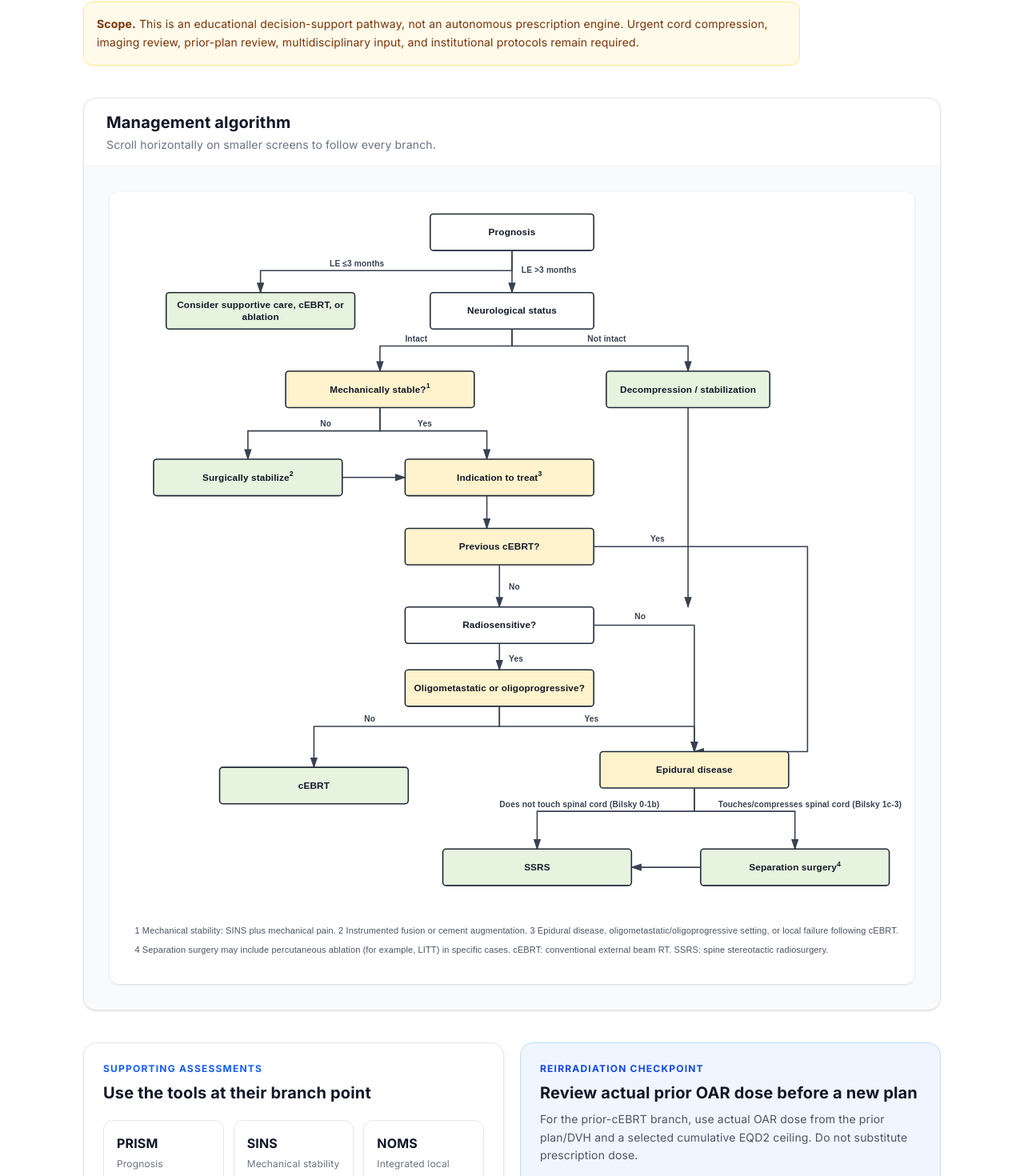
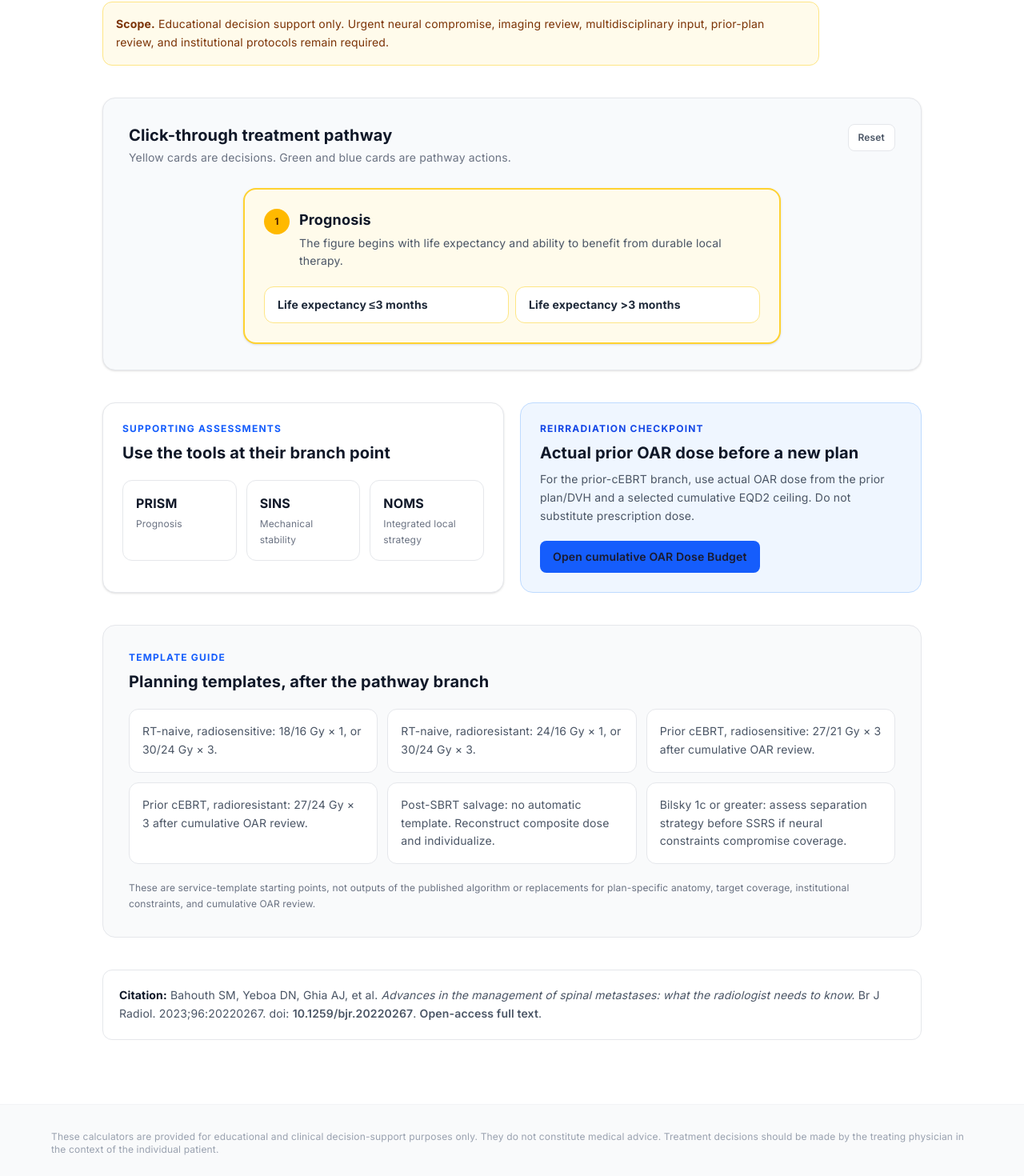
Before and after one commit to kabsam549-bot/spine-hub, a Next.js app: page /pathway in a window 1280 px wide. Shown: the part 359-1829 px from the top of the page at 80% size. Built offline with nearby package versions, Linux system fonts and the light colour scheme.

Commit message:
feat: make spine pathway interactive

```diff
--- a/src/app/pathway/page.tsx
+++ b/src/app/pathway/page.tsx
@@ -1,35 +1,42 @@
+"use client";
+
 import Link from "next/link";
+import { useState } from "react";
 
-type NodeProps = {
-  x: number;
-  y: number;
-  width: number;
-  height?: number;
-  children: React.ReactNode;
-  kind?: "decision" | "action" | "neutral";
-};
+type Choice = "short" | "long" | "intact" | "not-intact" | "stable" | "unstable" | "treat" | "observe" | "prior-cebrt" | "naive" | "sensitive" | "resistant" | "oligo" | "not-oligo" | "low-bilsky" | "high-bilsky";
 
-function Node({ x, y, width, height = 58, children, kind = "neutral" }: NodeProps) {
-  const fill = kind === "decision" ? "#fff3cd" : kind === "action" ? "#e5f3df" : "#ffffff";
+type Option = { value: Choice; label: string; detail?: string };
+
+function DecisionNode({ number, title, detail, value, options, onChoose }: { number: string; title: string; detail?: string; value: Choice | null; options: Option[]; onChoose: (value: Choice) => void }) {
   return (
-    <g>
-      <rect x={x} y={y} width={width} height={height} rx="5" fill={fill} stroke="#1f2937" strokeWidth="2" />
-      <foreignObject x={x + 10} y={y + 6} width={width - 20} height={height - 12}>
-        <div style={{ height: "100%", display: "flex", alignItems: "center", justifyContent: "center", textAlign: "center", color: "#111827", fontSize: "15px", fontWeight: 600, lineHeight: 1.2 }}>
-          {children}
+    <section className="relative rounded-2xl border-2 border-amber-300 bg-amber-50 p-5 shadow-sm sm:p-6">
+      <div className="flex items-start gap-3">
+        <span className="flex h-8 w-8 shrink-0 items-center justify-center rounded-full bg-amber-400 text-xs font-bold text-amber-950">{number}</span>
+        <div>
+          <h2 className="text-lg font-bold text-gray-900">{title}</h2>
+          {detail && <p className="mt-1 text-sm leading-relaxed text-gray-600">{detail}</p>}
         </div>
-      </foreignObject>
-    </g>
+      </div>
+      <div className="mt-5 grid gap-2 sm:grid-cols-2">
+        {options.map((option) => {
+          const selected = value === option.value;
+          return <button key={option.value} type="button" onClick={() => onChoose(option.value)} className={`rounded-xl border px-4 py-3 text-left transition ${selected ? "border-blue-700 bg-blue-700 text-white shadow" : "border-amber-200 bg-white text-gray-800 hover:border-blue-400 hover:bg-blue-50"}`}>
+            <span className="block text-sm font-bold">{option.label}</span>
+            {option.detail && <span className={`mt-1 block text-xs leading-relaxed ${selected ? "text-blue-100" : "text-gray-500"}`}>{option.detail}</span>}
+          </button>;
+        })}
+      </div>
+    </section>
   );
 }
 
-function Line({ points, label }: { points: string; label?: { x: number; y: number; text: string } }) {
-  return (
-    <g>
-      <polyline points={points} fill="none" stroke="#374151" strokeWidth="2" markerEnd="url(#arrow)" />
-      {label && <text x={label.x} y={label.y} fill="#374151" fontSize="13" fontWeight="600">{label.text}</text>}
-    </g>
-  );
+function Connector({ label }: { label?: string }) {
+  return <div className="flex flex-col items-center py-3" aria-hidden="true">{label && <span className="mb-1 rounded-full bg-blue-100 px-2.5 py-0.5 text-xs font-bold text-blue-800">{label}</span>}<span className="h-5 border-l-2 border-gray-400" /><span className="-mt-1 text-lg leading-none text-gray-500">▼</span></div>;
+}
+
+function ActionNode({ title, children, tone = "green", doseBudget = false }: { title: string; children: React.ReactNode; tone?: "green" | "blue" | "red"; doseBudget?: boolean }) {
+  const styles = { green: "border-emerald-300 bg-emerald-50", blue: "border-blue-300 bg-blue-50", red: "border-red-300 bg-red-50" }[tone];
+  return <section className={`rounded-2xl border-2 p-5 shadow-sm sm:p-6 ${styles}`}><p className="text-xs font-bold uppercase tracking-widest text-gray-600">Pathway action</p><h2 className="mt-2 text-xl font-bold text-gray-900">{title}</h2><div className="mt-3 text-sm leading-relaxed text-gray-700">{children}</div>{doseBudget && <Link href="/dose-budget" className="mt-5 inline-flex rounded-lg bg-gray-900 px-4 py-2.5 text-sm font-semibold text-white hover:bg-gray-700">Open cumulative OAR Dose Budget</Link>}</section>;
 }
 
 const templates = [
@@ -42,100 +49,64 @@ const templates = [
 ];
 
 export default function PathwayPage() {
+  const [prognosis, setPrognosis] = useState<Choice | null>(null);
+  const [neurologic, setNeurologic] = useState<Choice | null>(null);
+  const [stability, setStability] = useState<Choice | null>(null);
+  const [indication, setIndication] = useState<Choice | null>(null);
+  const [priorRt, setPriorRt] = useState<Choice | null>(null);
+  const [sensitive, setSensitive] = useState<Choice | null>(null);
+  const [oligo, setOligo] = useState<Choice | null>(null);
+  const [epidural, setEpidural] = useState<Choice | null>(null);
+
+  const reset = () => { setPrognosis(null); setNeurologic(null); setStability(null); setIndication(null); setPriorRt(null); setSensitive(null); setOligo(null); setEpidural(null); };
+  const resetAfterPrognosis = (value: Choice) => { setPrognosis(value); setNeurologic(null); setStability(null); setIndication(null); setPriorRt(null); setSensitive(null); setOligo(null); setEpidural(null); };
+  const resetAfterNeuro = (value: Choice) => { setNeurologic(value); setStability(null); setIndication(null); setPriorRt(null); setSensitive(null); setOligo(null); setEpidural(null); };
+  const resetAfterStability = (value: Choice) => { setStability(value); setIndication(null); setPriorRt(null); setSensitive(null); setOligo(null); setEpidural(null); };
+  const resetAfterIndication = (value: Choice) => { setIndication(value); setPriorRt(null); setSensitive(null); setOligo(null); setEpidural(null); };
+  const resetAfterPriorRt = (value: Choice) => { setPriorRt(value); setSensitive(null); setOligo(null); setEpidural(null); };
+  const resetAfterSensitive = (value: Choice) => { setSensitive(value); setOligo(null); setEpidural(null); };
+  const resetAfterOligo = (value: Choice) => { setOligo(value); setEpidural(null); };
+
+  const needsEpidural = priorRt === "prior-cebrt" || (priorRt === "naive" && sensitive === "resistant") || (priorRt === "naive" && sensitive === "sensitive" && oligo === "oligo");
+
   return (
-    <div className="mx-auto flex max-w-7xl flex-col gap-10">
+    <div className="mx-auto flex max-w-5xl flex-col gap-10">
       <section className="max-w-4xl pt-2">
-        <div className="inline-flex items-center gap-2 text-xs font-semibold uppercase tracking-widest text-blue-600"><span className="h-px w-8 bg-blue-600" />MD Anderson framework</div>
+        <div className="inline-flex items-center gap-2 text-xs font-semibold uppercase tracking-widest text-blue-600"><span className="h-px w-8 bg-blue-600" />Interactive MD Anderson framework</div>
         <h1 className="mt-4 text-3xl font-bold leading-tight text-gray-900 sm:text-4xl lg:text-5xl">Spine metastasis management pathway</h1>
-        <p className="mt-4 text-base leading-relaxed text-gray-600 sm:text-lg">The clinical pathway, reproduced as a decision tree from the simplified MD Anderson Spine Metastasis Management Algorithm. Yellow nodes require imaging or clinical assessment input.</p>
-        <div className="mt-5 rounded-xl border border-amber-200 bg-amber-50 p-4 text-sm leading-relaxed text-amber-900"><strong>Scope.</strong> This is an educational decision-support pathway, not an autonomous prescription engine. Urgent cord compression, imaging review, prior-plan review, multidisciplinary input, and institutional protocols remain required.</div>
+        <p className="mt-4 text-base leading-relaxed text-gray-600 sm:text-lg">Click the decision cards to move through the published pathway. This recreates the algorithm as an interactive clinical workflow, rather than an image of the figure.</p>
+        <div className="mt-5 rounded-xl border border-amber-200 bg-amber-50 p-4 text-sm leading-relaxed text-amber-900"><strong>Scope.</strong> Educational decision support only. Urgent neural compromise, imaging review, multidisciplinary input, prior-plan review, and institutional protocols remain required.</div>
       </section>
 
-      <section className="overflow-hidden rounded-2xl border border-gray-200 bg-white shadow-sm">
-        <div className="border-b border-gray-100 px-5 py-4 sm:px-7">
-          <h2 className="text-xl font-bold text-gray-900">Management algorithm</h2>
-          <p className="mt-1 text-sm text-gray-500">Scroll horizontally on smaller screens to follow every branch.</p>
-        </div>
-        <div className="overflow-x-auto bg-slate-50 p-5 sm:p-8">
-          <svg viewBox="0 0 1280 1260" role="img" aria-label="MD Anderson spine metastasis management decision tree" className="min-w-[960px] w-full rounded-xl bg-white shadow-sm" style={{ fontFamily: "Arial, sans-serif" }}>
-            <defs>
-              <marker id="arrow" markerWidth="10" markerHeight="10" refX="8" refY="3" orient="auto" markerUnits="strokeWidth"><path d="M0,0 L0,6 L9,3 z" fill="#374151" /></marker>
-            </defs>
-
-            <Node x={510} y={35} width={260}>Prognosis</Node>
-            <Line points="640,93 640,125 240,125 240,160" label={{ x: 350, y: 118, text: "LE ≤3 months" }} />
-            <Line points="640,93 640,160" label={{ x: 655, y: 128, text: "LE >3 months" }} />
-            <Node x={90} y={160} width={300} kind="action">Consider supportive care, cEBRT, or ablation</Node>
-            <Node x={510} y={160} width={260}>Neurological status</Node>
-
-            <Line points="640,218 640,245 430,245 430,285" label={{ x: 470, y: 238, text: "Intact" }} />
-            <Line points="640,218 640,245 920,245 920,285" label={{ x: 760, y: 238, text: "Not intact" }} />
-            <Node x={280} y={285} width={300} kind="decision">Mechanically stable?<sup>1</sup></Node>
-            <Node x={790} y={285} width={260} kind="action">Decompression / stabilization</Node>
-
-            <Line points="430,343 430,380 220,380 220,425" label={{ x: 335, y: 373, text: "No" }} />
-            <Line points="430,343 430,380 600,380 600,425" label={{ x: 490, y: 373, text: "Yes" }} />
-            <Node x={70} y={425} width={300} kind="action">Surgically stabilize<sup>2</sup></Node>
-            <Node x={470} y={425} width={300} kind="decision">Indication to treat<sup>3</sup></Node>
-            <Line points="370,454 470,454" />
-
-            <Line points="600,483 600,535" />
-            <Node x={470} y={535} width={300} kind="decision">Previous cEBRT?</Node>
-            <Line points="620,593 620,660" label={{ x: 635, y: 632, text: "No" }} />
-            <Line points="770,564 1110,564 1110,890 930,890" label={{ x: 860, y: 556, text: "Yes" }} />
-            <Line points="920,343 920,660" />
-            <Node x={470} y={660} width={300}>Radiosensitive?</Node>
-
-            <Line points="620,718 620,760" label={{ x: 635, y: 747, text: "Yes" }} />
-            <Line points="770,689 930,689 930,890" label={{ x: 835, y: 680, text: "No" }} />
-            <Node x={470} y={760} width={300} kind="decision">Oligometastatic or oligoprogressive?</Node>
-            <Line points="620,818 620,850 325,850 325,915" label={{ x: 405, y: 842, text: "No" }} />
-            <Line points="620,818 620,850 930,850 930,890" label={{ x: 755, y: 842, text: "Yes" }} />
-            <Node x={175} y={915} width={300} kind="action">cEBRT</Node>
-            <Node x={780} y={890} width={300} kind="decision">Epidural disease</Node>
-
-            <Line points="930,948 930,985 680,985 680,1045" label={{ x: 620, y: 978, text: "Does not touch spinal cord (Bilsky 0-1b)" }} />
-            <Line points="930,948 930,985 1090,985 1090,1045" label={{ x: 968, y: 978, text: "Touches/compresses spinal cord (Bilsky 1c-3)" }} />
-            <Node x={530} y={1045} width={300} kind="action">SSRS</Node>
-            <Node x={940} y={1045} width={300} kind="action">Separation surgery<sup>4</sup></Node>
-            <Line points="940,1074 830,1074" />
-
-            <text x="40" y="1180" fill="#4b5563" fontSize="14">1 Mechanical stability: SINS plus mechanical pain. 2 Instrumented fusion or cement augmentation. 3 Epidural disease, oligometastatic/oligoprogressive setting, or local failure following cEBRT.</text>
-            <text x="40" y="1210" fill="#4b5563" fontSize="14">4 Separation surgery may include percutaneous ablation (for example, LITT) in specific cases. cEBRT: conventional external beam RT. SSRS: spine stereotactic radiosurgery.</text>
-          </svg>
+      <section className="rounded-2xl border border-gray-200 bg-slate-50 p-5 shadow-sm sm:p-8">
+        <div className="mb-7 flex items-start justify-between gap-4"><div><h2 className="text-xl font-bold text-gray-900">Click-through treatment pathway</h2><p className="mt-1 text-sm text-gray-500">Yellow cards are decisions. Green and blue cards are pathway actions.</p></div><button type="button" onClick={reset} className="rounded-lg border border-gray-200 bg-white px-3 py-2 text-xs font-semibold text-gray-600 hover:bg-gray-50">Reset</button></div>
+        <div className="mx-auto max-w-2xl">
+          <DecisionNode number="1" title="Prognosis" detail="The figure begins with life expectancy and ability to benefit from durable local therapy." value={prognosis} onChoose={resetAfterPrognosis} options={[{ value: "short", label: "Life expectancy ≤3 months" }, { value: "long", label: "Life expectancy >3 months" }]} />
+          {prognosis === "short" && <><Connector label="≤3 months" /><ActionNode title="Consider supportive care, cEBRT, or ablation">Prioritize symptom relief, supportive care, and patient goals. The published pathway does not prescribe a single regimen in this branch.</ActionNode></>}
+          {prognosis === "long" && <><Connector label=">3 months" /><DecisionNode number="2" title="Neurological status" detail="Assess whether the patient is neurologically intact." value={neurologic} onChoose={resetAfterNeuro} options={[{ value: "intact", label: "Intact" }, { value: "not-intact", label: "Not intact" }]} /></>}
+          {neurologic === "not-intact" && <><Connector label="Not intact" /><ActionNode title="Decompression and stabilization" tone="red">Address the acute neural threat. After this branch, select consolidation cEBRT or SSRS based on anatomy, histology, disease burden, and multidisciplinary review.</ActionNode></>}
+          {neurologic === "intact" && <><Connector label="Intact" /><DecisionNode number="3" title="Mechanically stable?" detail="Use SINS plus mechanical pain, as specified in the figure." value={stability} onChoose={resetAfterStability} options={[{ value: "stable", label: "Yes, stable" }, { value: "unstable", label: "No, unstable" }]} /></>}
+          {stability === "unstable" && <><Connector label="No" /><ActionNode title="Surgically stabilize">Instrumented fusion or cement augmentation may be used. After stabilization, continue to indication to treat.</ActionNode><Connector /><DecisionNode number="4" title="Indication to treat?" detail="Indications include epidural disease, oligometastatic/oligoprogressive disease, or local failure following cEBRT." value={indication} onChoose={resetAfterIndication} options={[{ value: "treat", label: "Yes" }, { value: "observe", label: "No" }]} /></>}
+          {stability === "stable" && <><Connector label="Yes" /><DecisionNode number="4" title="Indication to treat?" detail="Indications include epidural disease, oligometastatic/oligoprogressive disease, or local failure following cEBRT." value={indication} onChoose={resetAfterIndication} options={[{ value: "treat", label: "Yes" }, { value: "observe", label: "No" }]} /></>}
+          {indication === "observe" && <><Connector label="No" /><ActionNode title="Continue non-local management" tone="blue">Continue systemic management, symptom reassessment, and surveillance. Re-enter the pathway when a local-treatment indication develops.</ActionNode></>}
+          {indication === "treat" && <><Connector label="Yes" /><DecisionNode number="5" title="Previous cEBRT?" value={priorRt} onChoose={resetAfterPriorRt} options={[{ value: "prior-cebrt", label: "Yes, prior cEBRT" }, { value: "naive", label: "No, RT-naive" }]} /></>}
+          {priorRt === "naive" && <><Connector label="No" /><DecisionNode number="6" title="Radiosensitive?" value={sensitive} onChoose={resetAfterSensitive} options={[{ value: "sensitive", label: "Yes" }, { value: "resistant", label: "No, radioresistant" }]} /></>}
+          {priorRt === "naive" && sensitive === "sensitive" && <><Connector label="Yes" /><DecisionNode number="7" title="Oligometastatic or oligoprogressive?" value={oligo} onChoose={resetAfterOligo} options={[{ value: "oligo", label: "Yes" }, { value: "not-oligo", label: "No" }]} /></>}
+          {priorRt === "naive" && sensitive === "sensitive" && oligo === "not-oligo" && <><Connector label="No" /><ActionNode title="cEBRT">The algorithm routes a radiation-naive, radiosensitive lesion without an oligometastatic/oligoprogressive strategy to cEBRT.</ActionNode></>}
+          {needsEpidural && <><Connector label={priorRt === "prior-cebrt" ? "Prior cEBRT" : "SSRS pathway"} /><DecisionNode number="8" title="Epidural disease" detail="The key anatomic split is whether disease touches or compresses the spinal cord." value={epidural} onChoose={setEpidural} options={[{ value: "low-bilsky", label: "Does not touch cord", detail: "Bilsky 0-1b" }, { value: "high-bilsky", label: "Touches/compresses cord", detail: "Bilsky 1c-3" }]} /></>}
+          {epidural === "low-bilsky" && <><Connector label="Bilsky 0-1b" /><ActionNode title="SSRS">The figure routes disease that does not touch the spinal cord to spine stereotactic radiosurgery. For prior cEBRT, review cumulative OAR exposure before planning.</ActionNode>{priorRt === "prior-cebrt" && <Link href="/dose-budget" className="mt-4 inline-flex rounded-lg bg-gray-900 px-4 py-2.5 text-sm font-semibold text-white hover:bg-gray-700">Open cumulative OAR Dose Budget</Link>}</>}
+          {epidural === "high-bilsky" && <><Connector label="Bilsky 1c-3" /><ActionNode title="Separation surgery, then SSRS">The figure routes tumor touching or compressing the spinal cord to separation surgery, followed by SSRS. In selected cases, separation may include percutaneous ablation such as LITT.</ActionNode>{priorRt === "prior-cebrt" && <Link href="/dose-budget" className="mt-4 inline-flex rounded-lg bg-gray-900 px-4 py-2.5 text-sm font-semibold text-white hover:bg-gray-700">Open cumulative OAR Dose Budget</Link>}</>}
         </div>
       </section>
 
       <section className="grid gap-5 lg:grid-cols-[1fr_1fr]">
-        <div className="rounded-2xl border border-gray-200 bg-white p-6 shadow-sm">
-          <p className="text-xs font-bold uppercase tracking-widest text-blue-600">Supporting assessments</p>
-          <h2 className="mt-2 text-xl font-bold text-gray-900">Use the tools at their branch point</h2>
-          <div className="mt-5 grid gap-3 sm:grid-cols-3">
-            {[{ href: "/prism", name: "PRISM", detail: "Prognosis" }, { href: "/sins", name: "SINS", detail: "Mechanical stability" }, { href: "/noms", name: "NOMS", detail: "Integrated local strategy" }].map((tool) => (
-              <Link key={tool.href} href={tool.href} className="rounded-xl border border-gray-200 p-4 transition hover:border-blue-300 hover:bg-blue-50">
-                <p className="font-bold text-gray-900">{tool.name}</p><p className="mt-1 text-xs leading-relaxed text-gray-500">{tool.detail}</p>
-              </Link>
-            ))}
-          </div>
-        </div>
-        <div className="rounded-2xl border border-blue-200 bg-blue-50 p-6">
-          <p className="text-xs font-bold uppercase tracking-widest text-blue-700">Reirradiation checkpoint</p>
-          <h2 className="mt-2 text-xl font-bold text-gray-900">Review actual prior OAR dose before a new plan</h2>
-          <p className="mt-2 text-sm leading-relaxed text-gray-600">For the prior-cEBRT branch, use actual OAR dose from the prior plan/DVH and a selected cumulative EQD2 ceiling. Do not substitute prescription dose.</p>
-          <Link href="/dose-budget" className="mt-5 inline-flex rounded-lg bg-blue-600 px-4 py-2.5 text-sm font-semibold text-white hover:bg-blue-700">Open cumulative OAR Dose Budget</Link>
-        </div>
+        <div className="rounded-2xl border border-gray-200 bg-white p-6 shadow-sm"><p className="text-xs font-bold uppercase tracking-widest text-blue-600">Supporting assessments</p><h2 className="mt-2 text-xl font-bold text-gray-900">Use the tools at their branch point</h2><div className="mt-5 grid gap-3 sm:grid-cols-3">{[{ href: "/prism", name: "PRISM", detail: "Prognosis" }, { href: "/sins", name: "SINS", detail: "Mechanical stability" }, { href: "/noms", name: "NOMS", detail: "Integrated local strategy" }].map((tool) => <Link key={tool.href} href={tool.href} className="rounded-xl border border-gray-200 p-4 transition hover:border-blue-300 hover:bg-blue-50"><p className="font-bold text-gray-900">{tool.name}</p><p className="mt-1 text-xs leading-relaxed text-gray-500">{tool.detail}</p></Link>)}</div></div>
+        <div className="rounded-2xl border border-blue-200 bg-blue-50 p-6"><p className="text-xs font-bold uppercase tracking-widest text-blue-700">Reirradiation checkpoint</p><h2 className="mt-2 text-xl font-bold text-gray-900">Actual prior OAR dose before a new plan</h2><p className="mt-2 text-sm leading-relaxed text-gray-600">For the prior-cEBRT branch, use actual OAR dose from the prior plan/DVH and a selected cumulative EQD2 ceiling. Do not substitute prescription dose.</p><Link href="/dose-budget" className="mt-5 inline-flex rounded-lg bg-blue-600 px-4 py-2.5 text-sm font-semibold text-white hover:bg-blue-700">Open cumulative OAR Dose Budget</Link></div>
       </section>
 
-      <section className="rounded-2xl border border-gray-200 bg-gray-50 p-6 sm:p-8">
-        <p className="text-xs font-bold uppercase tracking-widest text-blue-600">Template guide</p>
-        <h2 className="mt-2 text-xl font-bold text-gray-900">Planning templates, after the pathway branch</h2>
-        <div className="mt-5 grid gap-3 sm:grid-cols-2 lg:grid-cols-3 text-sm">
-          {templates.map((template) => <p key={template} className="rounded-xl border border-gray-200 bg-white p-4 leading-relaxed text-gray-600">{template}</p>)}
-        </div>
-        <p className="mt-5 text-xs leading-relaxed text-gray-500">These are service-template starting points, not outputs of the published algorithm or replacements for plan-specific anatomy, target coverage, institutional constraints, and cumulative OAR review.</p>
-      </section>
+      <section className="rounded-2xl border border-gray-200 bg-gray-50 p-6 sm:p-8"><p className="text-xs font-bold uppercase tracking-widest text-blue-600">Template guide</p><h2 className="mt-2 text-xl font-bold text-gray-900">Planning templates, after the pathway branch</h2><div className="mt-5 grid gap-3 sm:grid-cols-2 lg:grid-cols-3 text-sm">{templates.map((template) => <p key={template} className="rounded-xl border border-gray-200 bg-white p-4 leading-relaxed text-gray-600">{template}</p>)}</div><p className="mt-5 text-xs leading-relaxed text-gray-500">These are service-template starting points, not outputs of the published algorithm or replacements for plan-specific anatomy, target coverage, institutional constraints, and cumulative OAR review.</p></section>
 
-      <section className="rounded-xl border border-gray-200 bg-white p-5 text-sm leading-relaxed text-gray-600"><strong className="text-gray-900">Source:</strong> Bahouth SM, Yeboa DN, Ghia AJ, et al. <em>Advances in the management of spinal metastases: what the radiologist needs to know.</em> Br J Radiol. 2023;96:20220267. <a className="font-semibold text-blue-600 hover:underline" href="https://pmc.ncbi.nlm.nih.gov/articles/PMC10997009/" target="_blank" rel="noreferrer">Read the open-access article</a>.</section>
+      <section className="rounded-xl border border-gray-200 bg-white p-5 text-sm leading-relaxed text-gray-600"><strong className="text-gray-900">Citation:</strong> Bahouth SM, Yeboa DN, Ghia AJ, et al. <em>Advances in the management of spinal metastases: what the radiologist needs to know.</em> Br J Radiol. 2023;96:20220267. doi: <a className="font-semibold text-blue-600 hover:underline" href="https://doi.org/10.1259/bjr.20220267" target="_blank" rel="noreferrer">10.1259/bjr.20220267</a>. <a className="font-semibold text-blue-600 hover:underline" href="https://pmc.ncbi.nlm.nih.gov/articles/PMC10997009/" target="_blank" rel="noreferrer">Open-access full text</a>.</section>
     </div>
   );
 }
```
